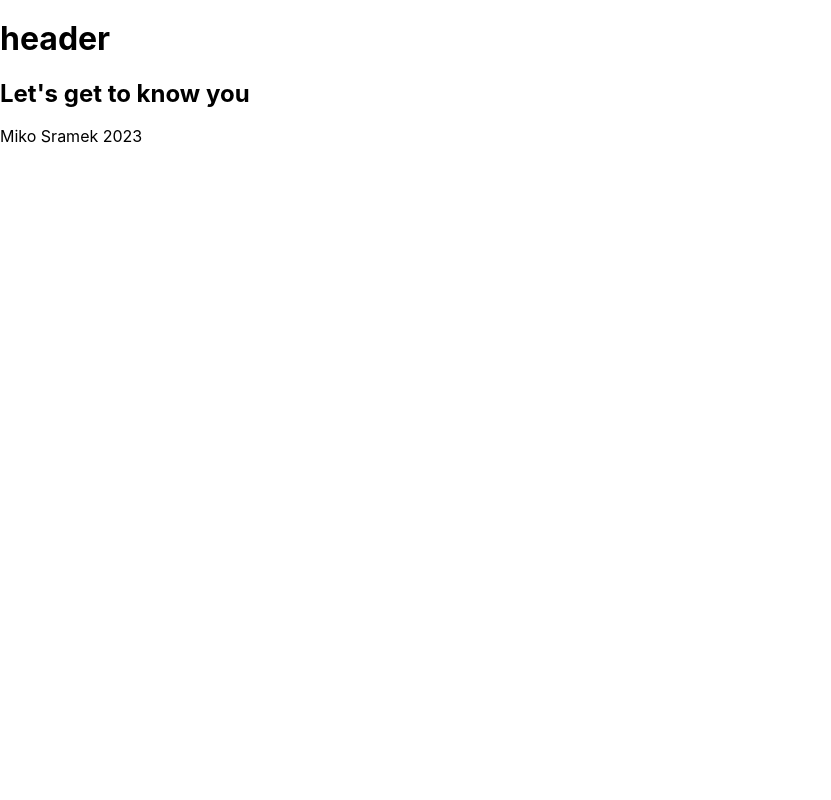
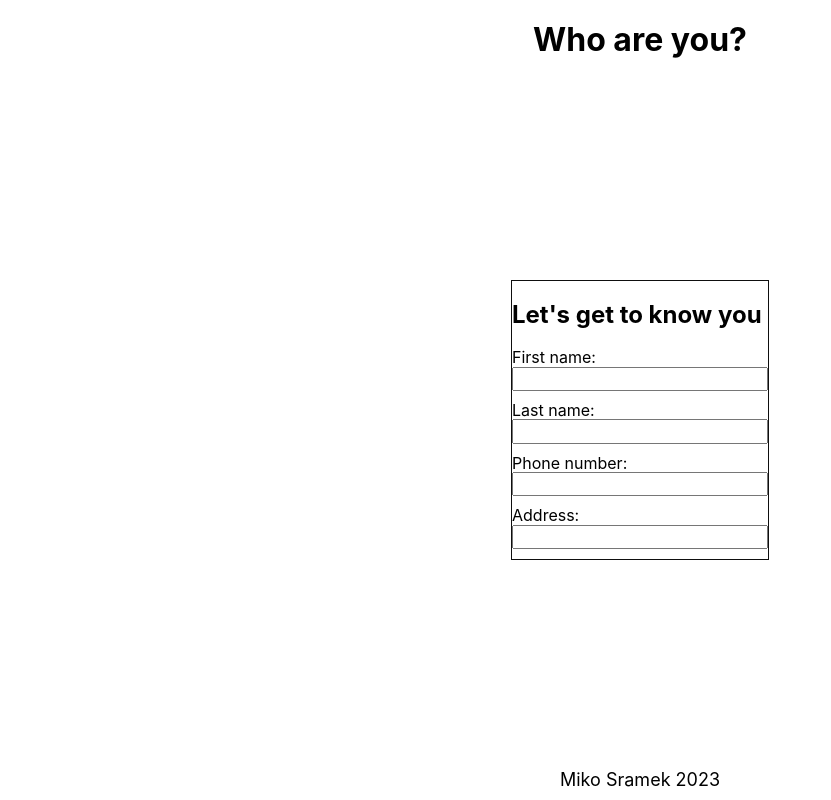
Before and after one commit to mikosramek/nascent-react-ts-starter, a React (Create React App) app: page / in a window 1280 px wide. Shown: the whole page, without its empty margins (0-831 px from the left). Built offline with nearby package versions, Linux system fonts and the light colour scheme.

Commit message:
feat: page wrapper styling

```diff
--- a/package.json
+++ b/package.json
@@ -12,7 +12,7 @@
     "react-router-dom": "^6.6.2",
     "react-scripts": "5.0.1",
     "styled-components": "^5.3.6",
-    "typescript": "^4.7.3",
+    "typescript": "^4.9.4",
     "web-vitals": "^2.1.4"
   },
   "scripts": {
--- /dev/null
+++ b/src/components/App/App.styled.ts
@@ -0,0 +1,28 @@
+import styled from "styled-components";
+import { Center } from "styles/mixins";
+
+const headerHeight = 80;
+const footerHeight = 40;
+
+export const Header = styled.header`
+  ${Center}
+  height: ${headerHeight}px;
+`;
+
+export const Heading = styled.h1`
+  margin: 0;
+`;
+
+export const Footer = styled.footer`
+  ${Center}
+  height: ${footerHeight}px;
+  font-size: 18px;
+`;
+
+export const RouteWrapper = styled.main`
+  ${Center}
+  height: calc(100vh - ${headerHeight + footerHeight}px);
+  width: 80%;
+  max-width: 1200px;
+  margin: 0 auto;
+`;
--- a/src/components/App/index.tsx
+++ b/src/components/App/index.tsx
@@ -1,5 +1,6 @@
 import { createBrowserRouter, RouterProvider } from "react-router-dom";
 import { Landing } from "pages/Landing/index";
+import * as Styled from "./App.styled";
 
 const router = createBrowserRouter([
   {
@@ -11,11 +12,13 @@ const router = createBrowserRouter([
 export function App() {
   return (
     <div className="App">
-      <header>
-        <h1>header</h1>
-      </header>
-      <RouterProvider router={router} />
-      <footer>Miko Sramek 2023</footer>
+      <Styled.Header>
+        <Styled.Heading>Who are you?</Styled.Heading>
+      </Styled.Header>
+      <Styled.RouteWrapper>
+        <RouterProvider router={router} />
+      </Styled.RouteWrapper>
+      <Styled.Footer>Miko Sramek 2023</Styled.Footer>
     </div>
   );
 }
--- a/src/pages/Landing/Landing.styled.ts
+++ b/src/pages/Landing/Landing.styled.ts
@@ -1,6 +1,8 @@
 import styled from "styled-components";
 
-export const Wrapper = styled.main``;
+export const Wrapper = styled.section`
+  border: 1px solid var(--black);
+`;
 export const Heading = styled.h2``;
 
 export const Form = styled.form``;
--- a/src/pages/Landing/index.tsx
+++ b/src/pages/Landing/index.tsx
@@ -1,7 +1,59 @@
+import { FormInput } from "components/shared/FormInput";
+import { useInput, BaseInputs } from "hooks/form/useInput";
+import * as Styled from "./Landing.styled";
+
+const baseInputs = {
+  firstName: {
+    val: "",
+    label: "First name",
+    errorString: "First name cannot be blank",
+    validate: (val) => !!val,
+  },
+  lastName: {
+    val: "",
+    label: "Last name",
+    errorString: "Last name cannot be blank",
+    validate: (val) => !!val,
+  },
+  phoneNumber: {
+    val: "",
+    label: "Phone number",
+    errorString: "Phone number must be 10 numbers",
+    validate: (val) => val.length === 10,
+  },
+  address: {
+    val: "",
+    label: "Address",
+    errorString: "Address cannot be blank",
+    validate: (val) => !!val,
+  },
+} as BaseInputs;
+
 export const Landing = () => {
+  const { inputs, handleInputChange, validateInputs } = useInput({
+    baseInputs,
+  });
+
   return (
-    <main>
-      <h2>Let's get to know you</h2>
-    </main>
+    <Styled.Wrapper>
+      <Styled.Heading>Let's get to know you</Styled.Heading>
+      <Styled.Form>
+        {Object.entries(inputs).map(
+          ([name, { val, label, error = "", specialType }], index) => {
+            return (
+              <FormInput
+                key={`${name}-${index}`}
+                inputName={name}
+                label={label}
+                value={val}
+                onChange={handleInputChange}
+                errorMessage={error}
+                type={specialType}
+              />
+            );
+          }
+        )}
+      </Styled.Form>
+    </Styled.Wrapper>
   );
 };
--- /dev/null
+++ b/src/styles/mixins.ts
@@ -0,0 +1,7 @@
+import { css } from "styled-components";
+
+export const Center = css`
+  display: flex;
+  justify-content: center;
+  align-items: center;
+`;
```
Also changed, not shown: src/components/App/App.css (deleted), 1 other file (tests, documents, lock files or other folders).
